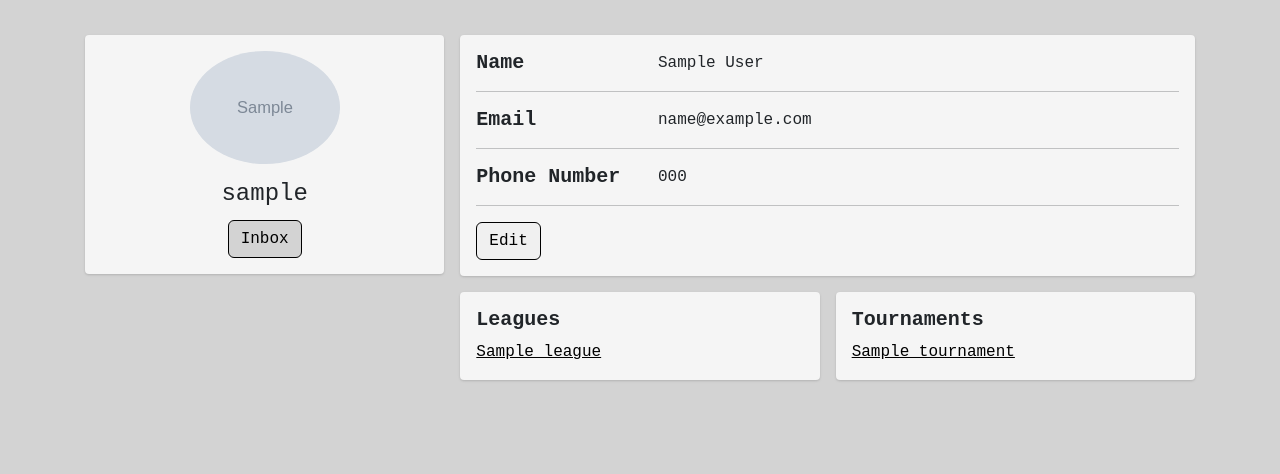
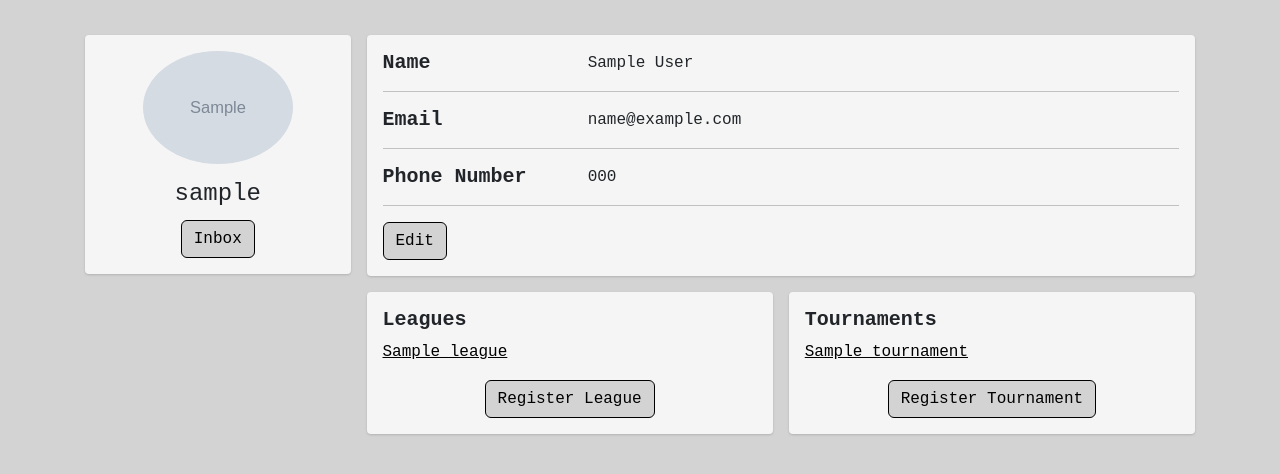
Before and after one commit to amalozzi300/bowlingmafia, a Django app: page /account/ in a window 1280 px wide. Shown: the part 79-553 px from the top of the page. Run offline with Django 5.2, Linux system fonts and the light colour scheme; a user stored in the database is signed in; tables that the repository leaves empty hold one stand-in row (values such as "Sample post"); grey boxes marked "Sample" are stand-in pictures; some web fonts are replaced.

Commit message:
add register event buttons to profile page

```diff
--- a/profiles/templates/profiles/profile.html
+++ b/profiles/templates/profiles/profile.html
@@ -5,7 +5,7 @@
     <div class="container profile__container">
         <div class="profile__body">
             <div class="row gutters-sm">
-                <div class="col-md-4 mb-3">
+                <div class="col-md-3 mb-3">
                     <div class="profile__card">
                         <div class="profile__card-body">
                             <div class="d-flex flex-column align-items-center text-center">
@@ -13,12 +13,12 @@
                                 <div class="mt-3">
                                     <h4>{{ profile.username }}</h4>
                                     {% if page == 'profile' %}
-                                        <a href="{% url 'create_message' profile.id %}">
-                                            <button class="btn mt-1 message__btn">Message</button>
+                                        <a href="{% url 'create_message' profile.id %}" class="btn mt-1 message__btn">
+                                            Message
                                         </a>
                                     {% else %}
-                                        <a href="{% url 'inbox' %}">
-                                            <button class="btn mt-1 message__btn">Inbox</button>
+                                        <a href="{% url 'inbox' %}" class="btn mt-1 message__btn">
+                                            Inbox
                                         </a>
                                     {% endif %}
                                 </div>
@@ -26,7 +26,7 @@
                         </div>
                     </div>
                 </div>
-                <div class="col-md-8">
+                <div class="col-md-9">
                     <div class="profile__card mb-3">
                         <div class="profile__card-body">
                             <div class="row">
@@ -95,6 +95,11 @@
                                             not currently a league admin
                                         </p>
                                     {% endif %}
+                                    <div class="text-center">
+                                        <a href="{% url 'home' %}" class="btn mt-3 register-event__btn">
+                                            Register League
+                                        </a>
+                                    </div>
                                 </div>
                             </div>
                         </div>
@@ -124,6 +129,11 @@
                                             not currently a tournament director
                                         </p>
                                     {% endif %}
+                                    <div class="text-center">
+                                        <a href="{% url 'home' %}" class="btn mt-3 register-event__btn">
+                                            Register Tournament
+                                        </a>
+                                    </div>
                                 </div>
                             </div>
                         </div>
--- a/profiles/templates/profiles/profile_form.html
+++ b/profiles/templates/profiles/profile_form.html
@@ -34,7 +34,7 @@
                                     </div>
                                 {% endfor %}
 
-                                <button class="btn mt-3 edit-account__btn">
+                                <button class="btn mt-3 save-account__btn">
                                     Save and Exit
                                 </button>
                             </form>
--- a/static/css/bowlingmafia.css
+++ b/static/css/bowlingmafia.css
@@ -156,13 +156,13 @@ img.auth__logo {
     margin-bottom: 1rem !important;
 }
 
-.message__btn {
+.message__btn, .edit-account__btn, .register-event__btn {
     color: black;
     background-color: rgb(211, 211, 211);
     border: 1px solid black;
 }
 
-.message__btn:hover {
+.message__btn:hover, .edit-account__btn:hover, .register-event__btn:hover {
     background-color: rgb(201, 201, 201);
     border: 1px solid black;
 }
@@ -177,13 +177,13 @@ img.auth__logo {
     padding: 2px 5px;
 }
 
-.edit-account__btn {
+.save-account__btn {
     color: black;
     background-color: #f0f0f0;
     border: 1px solid black;
 }
 
-.edit-account__btn:hover {
+.save-account__btn:hover {
     background-color: rgb(211, 211, 211);
     border: 1px solid black;
 }
```
